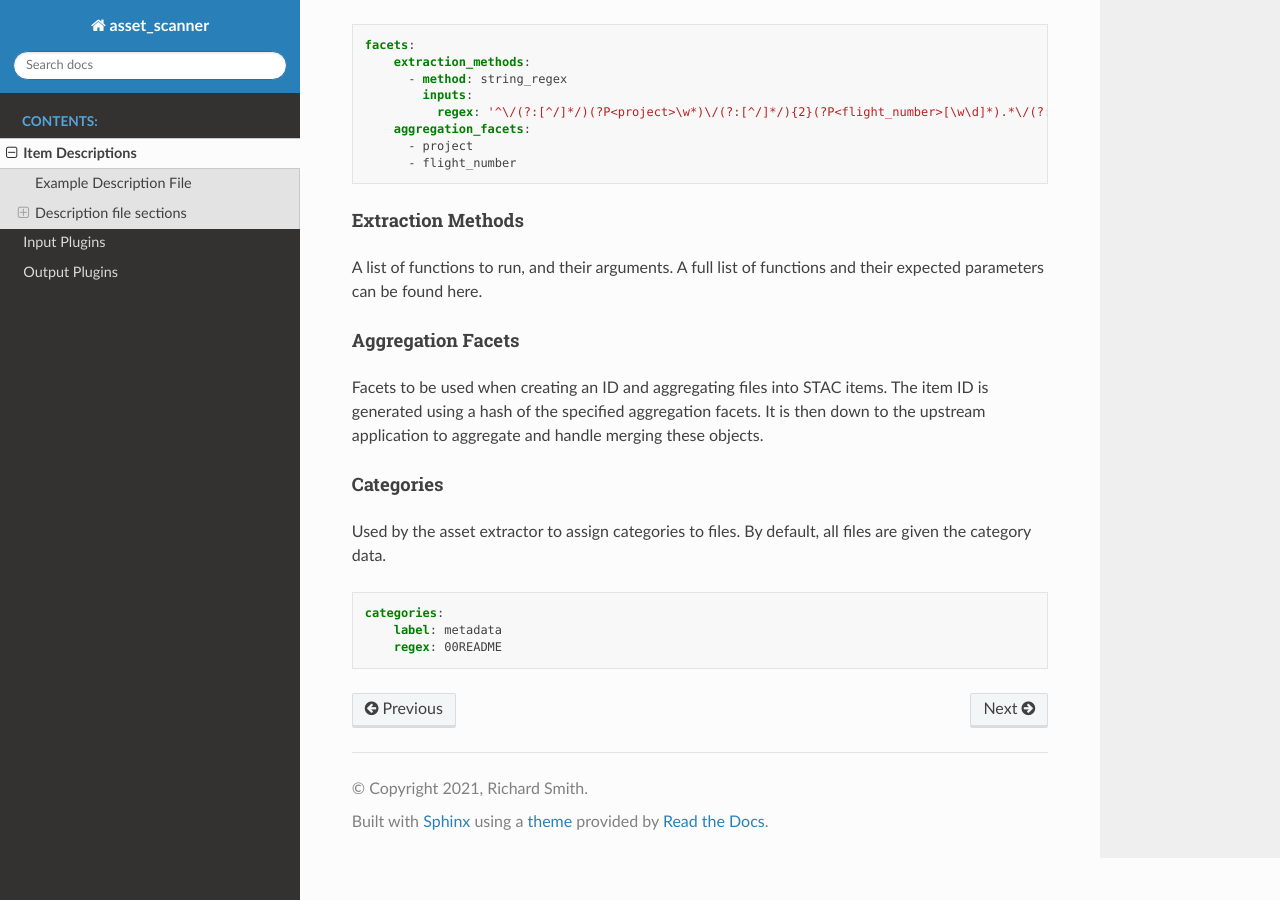
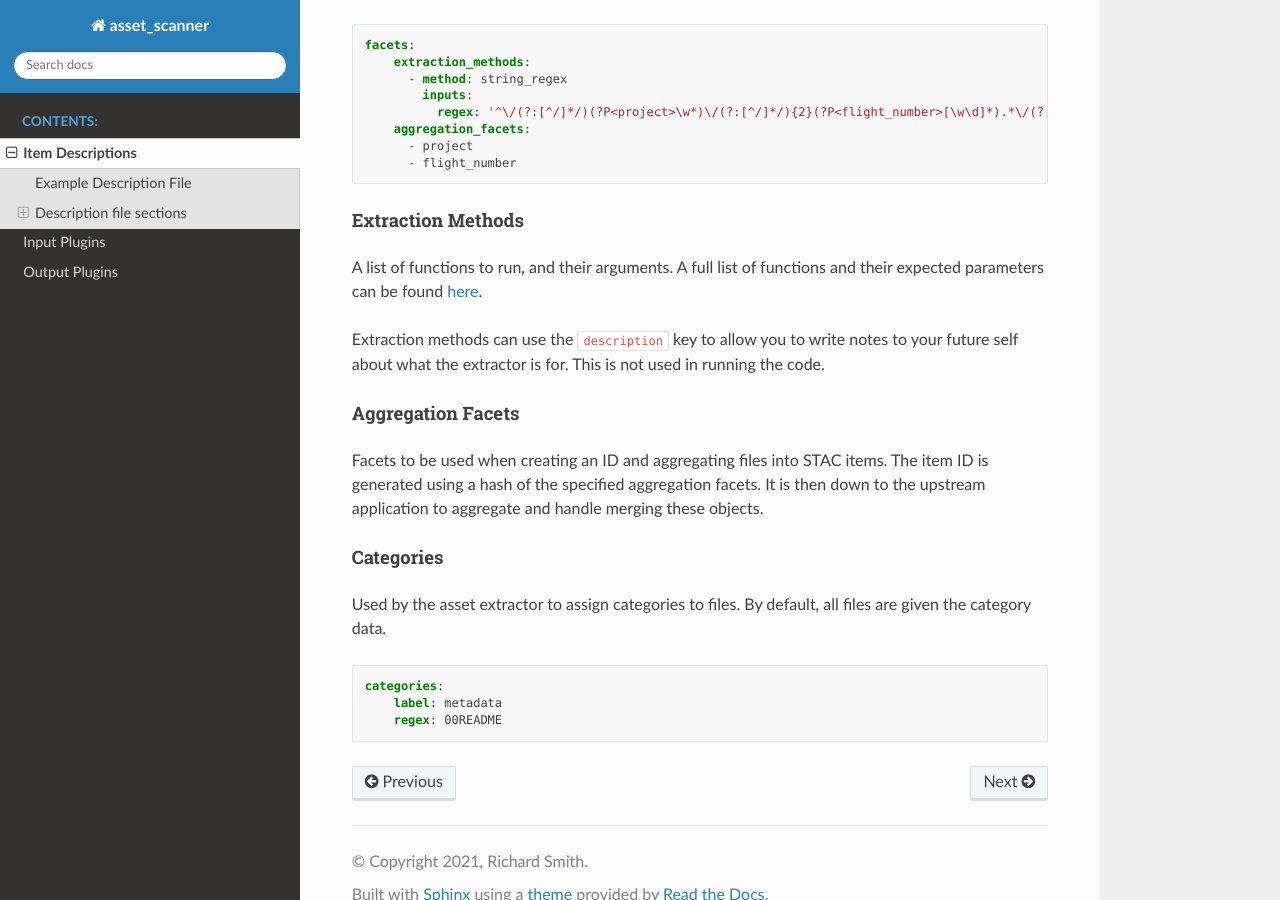
Before and after one commit to cedadev/stac-generator, a Sphinx documentation site: the page built from docs_src/source/item_descriptions.rst, in a window 1280 px wide and 900 px high, scrolled down 1956 px. Built offline with Sphinx 7.4.7 and the Read the Docs theme 2.0.0, drawn with Linux system fonts in a browser that asks for light colours.

Commit message:
adding link to facet_extraction methods

```diff
--- a/docs_src/source/item_descriptions.rst
+++ b/docs_src/source/item_descriptions.rst
@@ -118,7 +118,10 @@ Extraction Methods
 ~~~~~~~~~~~~~~~~~~~
 
 A list of functions to run, and their arguments. A full list of functions and their
-expected parameters can be found here.
+expected parameters can be found `here <https://cedadev.github.io/item-generator/processors.html>`_.
+
+Extraction methods can use the ``description`` key to allow you to write notes to your future self
+about what the extractor is for. This is not used in running the code.
 
 Aggregation Facets
 ~~~~~~~~~~~~~~~~~~
```
